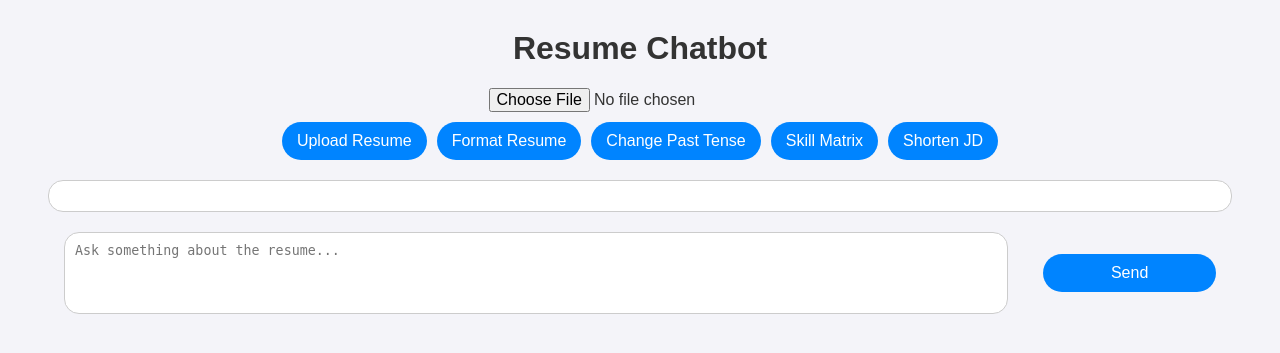
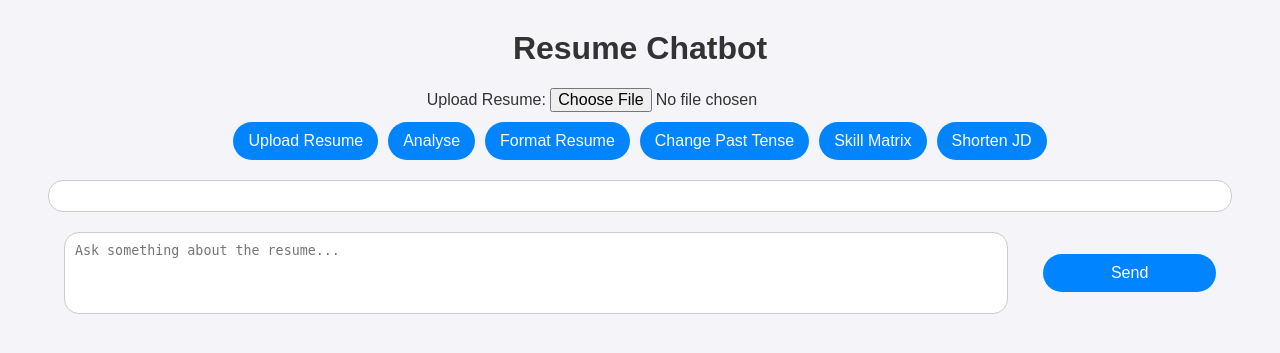
Before and after one commit to SathishPasapugazh/Resume, a Flask app: page / in a window 1280 px wide. Shown: the top 353 px of the page. Run offline with Flask 3, Linux system fonts and the light colour scheme.

Commit message:
Update chat.html

```diff
--- a/templates/chat.html
+++ b/templates/chat.html
@@ -12,9 +12,13 @@
 
         <!-- Form to upload resume -->
         <form id="resumeForm" class="upload-form">
-            <input type="file" id="resumeFile" name="doc" accept=".pdf,.doc,.docx" />
+            <div class="form-group">
+                <label for="resumeFile">Upload Resume:</label>
+                <input type="file" id="resumeFile" name="doc" accept=".pdf,.docx" />
+            </div>
             <div class="button-container">
                 <button type="button" onclick="uploadResume()">Upload Resume</button>
+                <button type="button" onclick="analyse()">Analyse</button>
                 <button type="button" onclick="formatToNC()">Format Resume</button>
                 <button type="button" onclick="changeTense()">Change Past Tense</button>
                 <button type="button" onclick="skillMatrix()">Skill Matrix</button>
```
